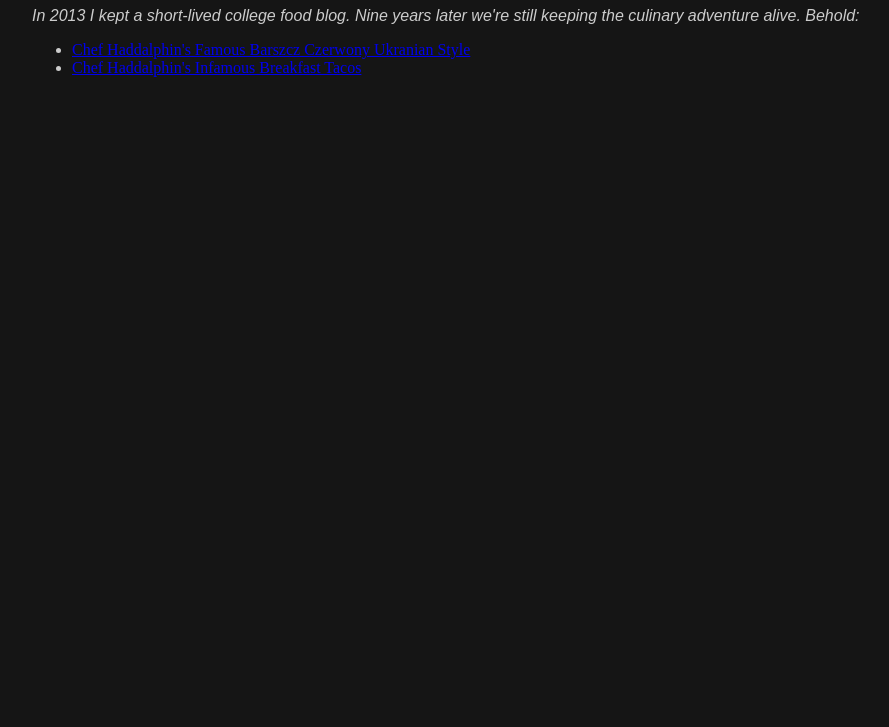
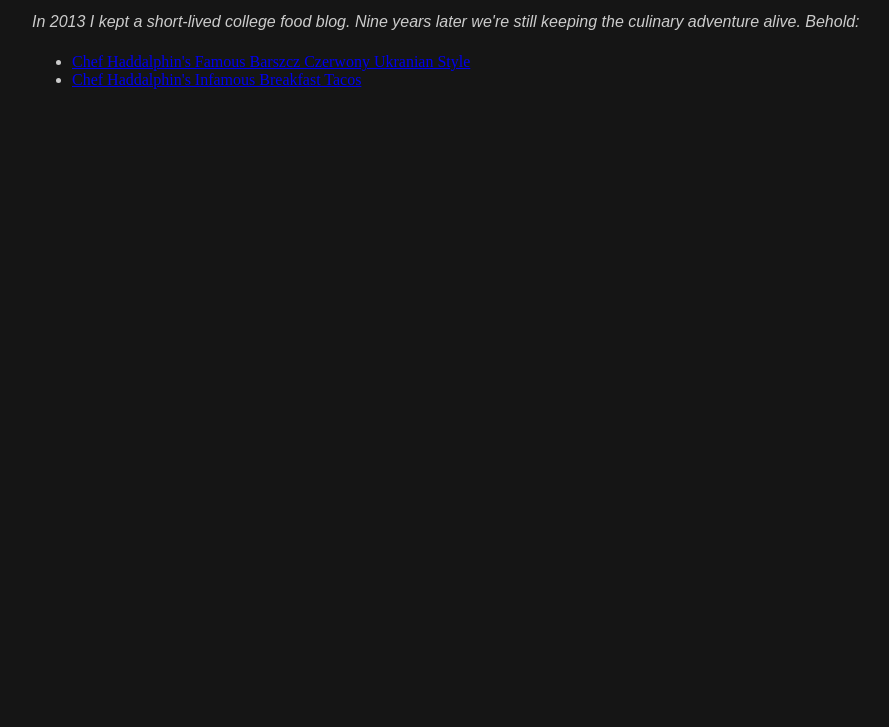
Before and after one commit to corgito/odin-recipes, a plain HTML site: page index.html in a window 1280 px wide. Shown: the part 73-800 px from the top of the page, without its empty margins (128-1017 px from the left). Drawn offline with Linux system fonts and the light colour scheme.

Commit message:
Adjusted line height for p elements

```diff
--- a/styles.css
+++ b/styles.css
@@ -10,6 +10,7 @@ body {
 
 p {
   font-family: sans-serif;
+  line-height: 1.9;
 }
 
 img {
```
